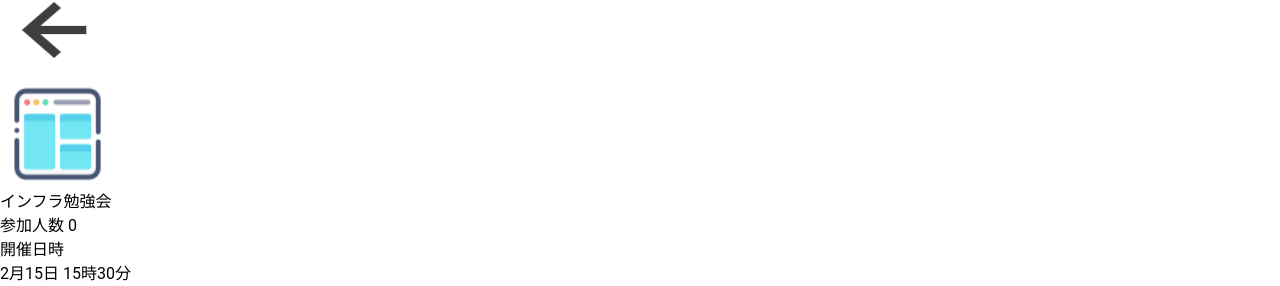
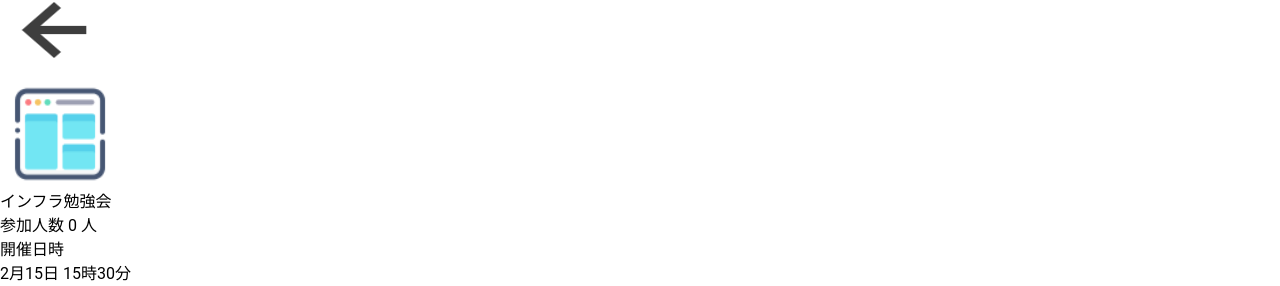
Before and after one commit to SystemEngineeringTeam/HackU-2021-vol3, a Next.js app in the folder front/: page /event/1 in a window 1280 px wide. Shown: the part 216-502 px from the top of the page. Built offline with nearby package versions, Linux system fonts and the light colour scheme; no server answers.

Commit message:
位置微調整

```diff
--- a/front/components/EventDetail.tsx
+++ b/front/components/EventDetail.tsx
@@ -66,12 +66,14 @@ const EventDetail = () => {
             <Image
               src={`/${event.image}`}
               height="100px"
-              width="115px"
+              width="120px"
               alt="infra"
             />
           </div>
           <div className="text-5xl ">{event.title}</div>
-          <div className="mb-auto text-sm">参加人数 {event.parcitipants}</div>
+          <div className="mb-auto text-sm">
+            参加人数 {event.parcitipants} 人
+          </div>
         </div>
         <div className="flex flex-col w-3/6 text-2xl ">
           <div>開催日時</div>
```
